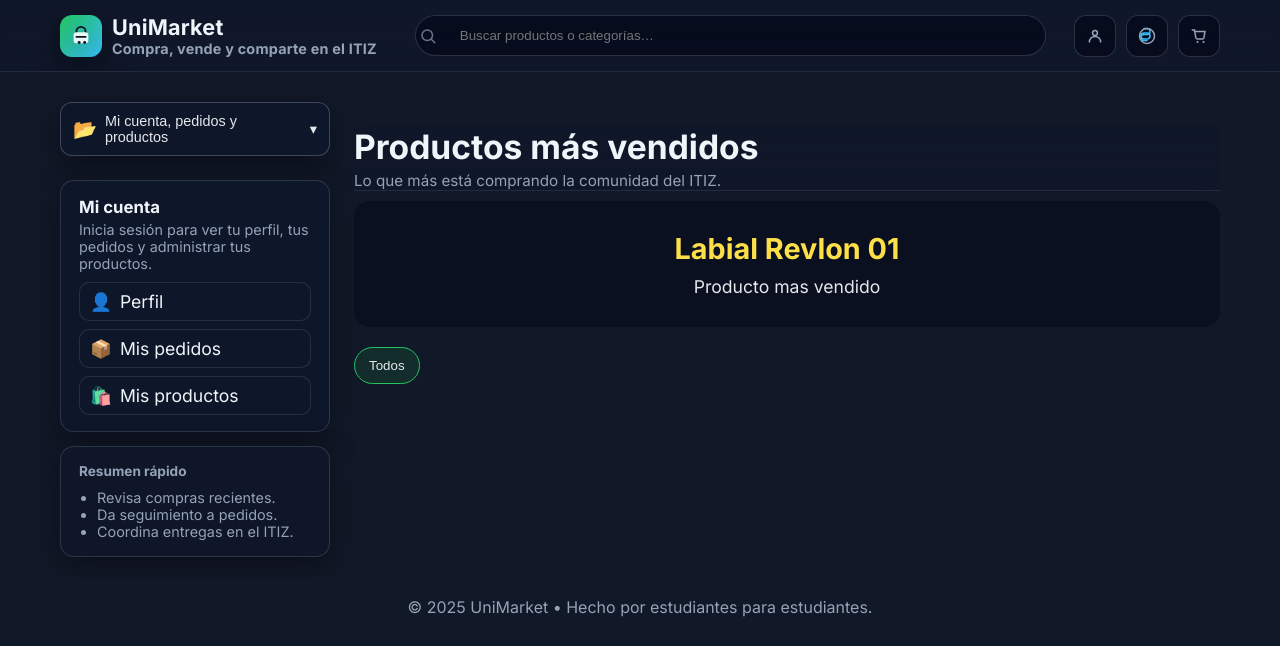
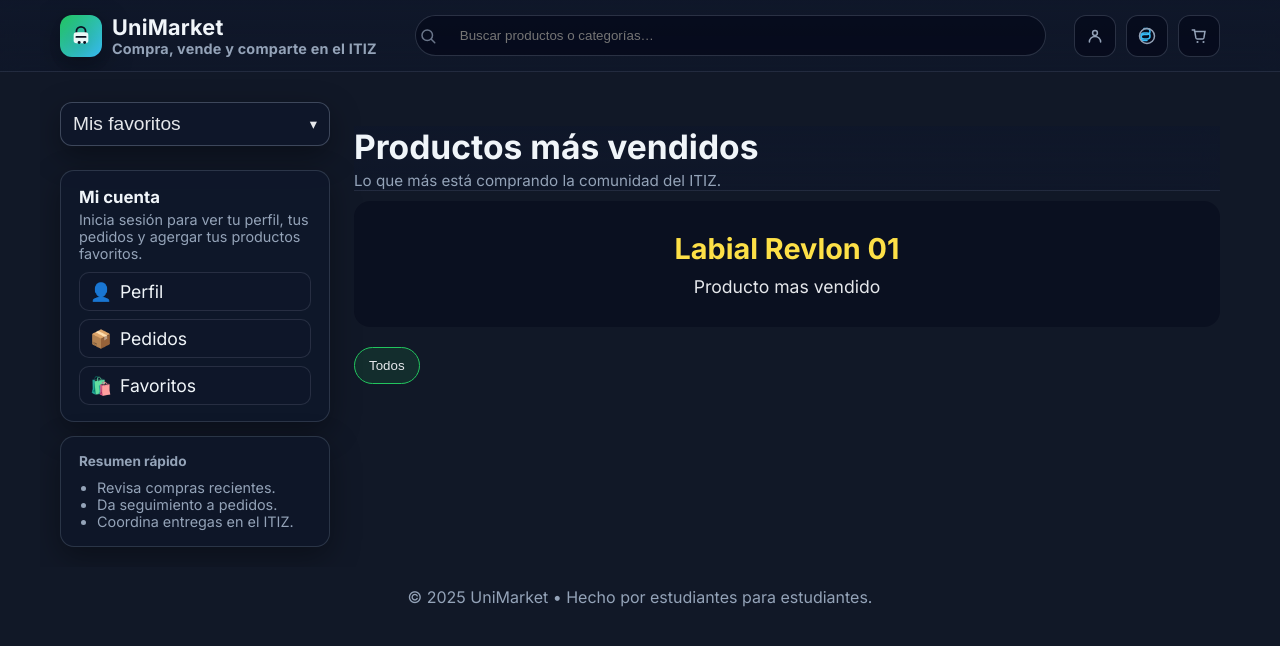
Before and after one commit to diego-reb/UniMarket, a Flask app: page / in a window 1280 px wide. Shown: the top 646 px of the page. Run offline with Flask 3, Linux system fonts and the light colour scheme; data that the repository does not hold is empty.

Commit message:
Ximena cambie vista despegable

```diff
--- a/templates/index.html
+++ b/templates/index.html
@@ -720,8 +720,7 @@
     <aside class="sidebar-panel" aria-label="Panel de usuario">
   <!-- Botón desplegable -->
   <button class="sidebar-toggle" id="sidebarToggle" type="button">
-    <span>📂</span>
-    <span>Mi cuenta, pedidos y productos</span>
+    <span> Mis favoritos </span>
     <span class="chevron">▾</span>
   </button>
 
@@ -732,17 +731,17 @@
       {% if current_user.is_authenticated %}
         <p class="sidebar-text">Sesión activa en UniMarket. Gestiona tus compras y ventas desde aquí.</p>
       {% else %}
-        <p class="sidebar-text">Inicia sesión para ver tu perfil, tus pedidos y administrar tus productos.</p>
+        <p class="sidebar-text">Inicia sesión para ver tu perfil, tus pedidos y agergar tus productos favoritos.</p>
       {% endif %}
       <nav class="sidebar-nav" aria-label="Navegación de cuenta">
         <a href="/perfil" class="sidebar-link">
           <span>👤</span> <span>Perfil</span>
         </a>
         <a href="/pedidos" class="sidebar-link">
-          <span>📦</span> <span>Mis pedidos</span>
+          <span>📦</span> <span>Pedidos</span>
         </a>
         <a href="/mis_productos" class="sidebar-link">
-          <span>🛍️</span> <span>Mis productos</span>
+          <span>🛍️</span> <span>Favoritos</span>
         </a>
       </nav>
     </div>
```
